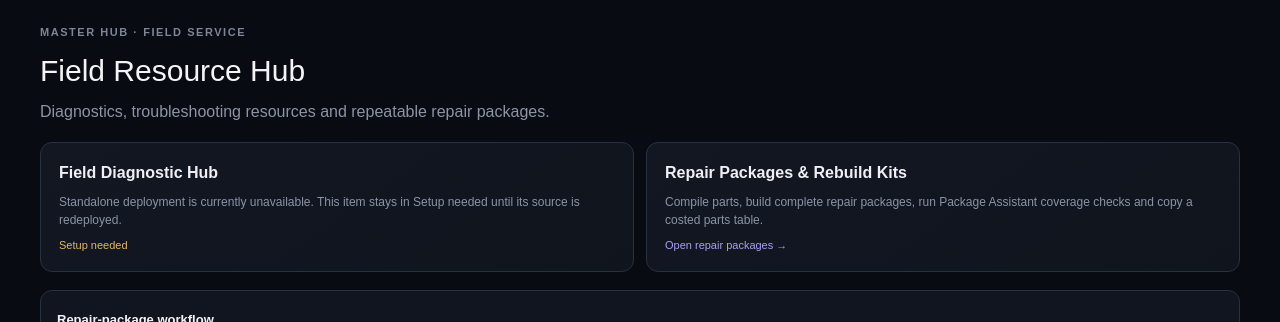
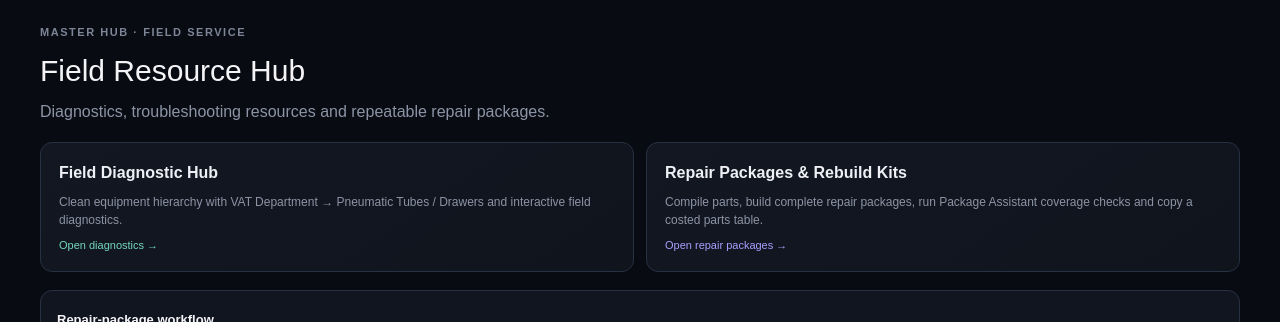
Before and after one commit to ssalem9580/master-hub, a Next.js app in the folder master-hub-app/: page /field-resource-hub in a window 1280 px wide. Shown: the top 322 px of the page. Built offline with nearby package versions, Linux system fonts and the light colour scheme.

Commit message:
Activate integrated Field Diagnostic Hub

```diff
--- a/master-hub-app/src/app/field-resource-hub/page.tsx
+++ b/master-hub-app/src/app/field-resource-hub/page.tsx
@@ -7,7 +7,7 @@ export default function FieldResourceHubPage(){
     <div style={{maxWidth:1200,margin:"0 auto",display:"grid",gap:18}}>
       <header><div style={{fontSize:11,letterSpacing:".14em",color:"#7d8596",fontWeight:800}}>MASTER HUB · FIELD SERVICE</div><h1 style={{margin:"7px 0",fontSize:30}}>Field Resource Hub</h1><p style={{margin:0,color:"#8c94a5"}}>Diagnostics, troubleshooting resources and repeatable repair packages.</p></header>
       <section style={{display:"grid",gridTemplateColumns:"repeat(auto-fit,minmax(280px,1fr))",gap:12}}>
-        <div style={{...card,cursor:"default"}}><strong>Field Diagnostic Hub</strong><span style={{fontSize:12,color:"#8c94a5"}}>Standalone deployment is currently unavailable. This item stays in Setup needed until its source is redeployed.</span><span style={{fontSize:11,color:"#e6b767"}}>Setup needed</span></div>
+        <Link href="/field-diagnostic-hub" style={card}><strong>Field Diagnostic Hub</strong><span style={{fontSize:12,color:"#8c94a5"}}>Clean equipment hierarchy with VAT Department → Pneumatic Tubes / Drawers and interactive field diagnostics.</span><span style={{fontSize:11,color:"#74d8bd"}}>Open diagnostics →</span></Link>
         <Link href="/repair-packages" style={card}><strong>Repair Packages & Rebuild Kits</strong><span style={{fontSize:12,color:"#8c94a5"}}>Compile parts, build complete repair packages, run Package Assistant coverage checks and copy a costed parts table.</span><span style={{fontSize:11,color:"#a99eff"}}>Open repair packages →</span></Link>
       </section>
       <section style={{padding:16,border:"1px solid #283142",borderRadius:12,background:"#10151f"}}><strong style={{fontSize:13}}>Repair-package workflow</strong><p style={{margin:"8px 0 0",fontSize:12,color:"#8c94a5",lineHeight:1.55}}>Import your parts library → describe the machine and failure → use Package Assistant to identify missing related component families → review actual library matches → save the package → copy Part Name / Part # / Compatible With / Cost with the running total.</p></section>
```
